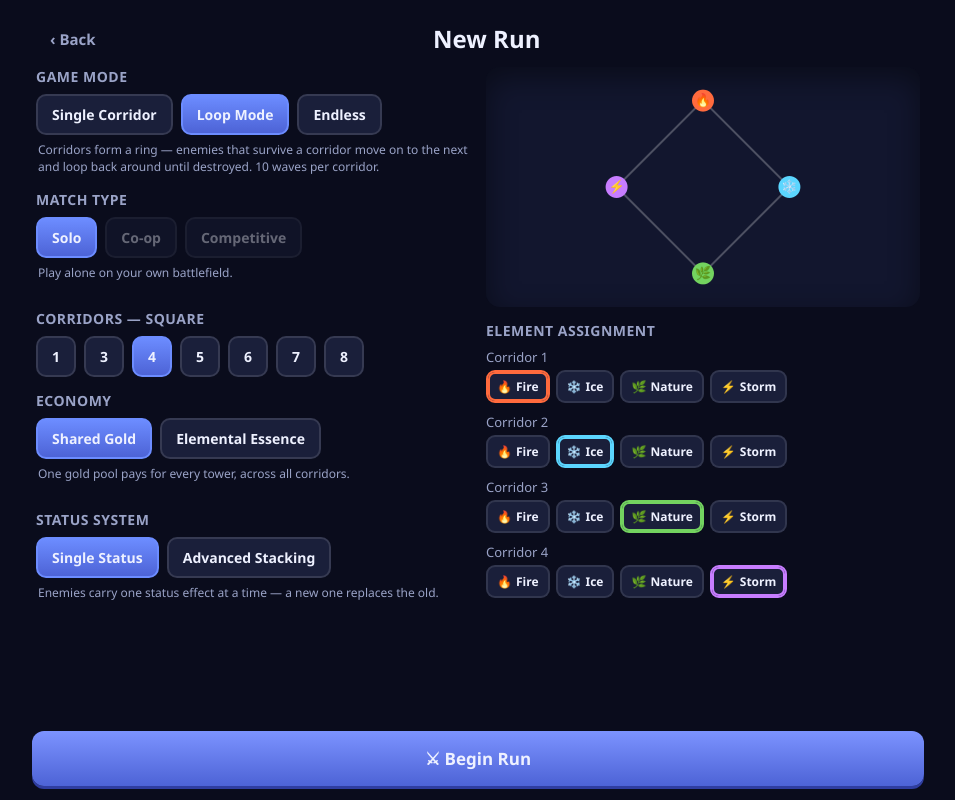
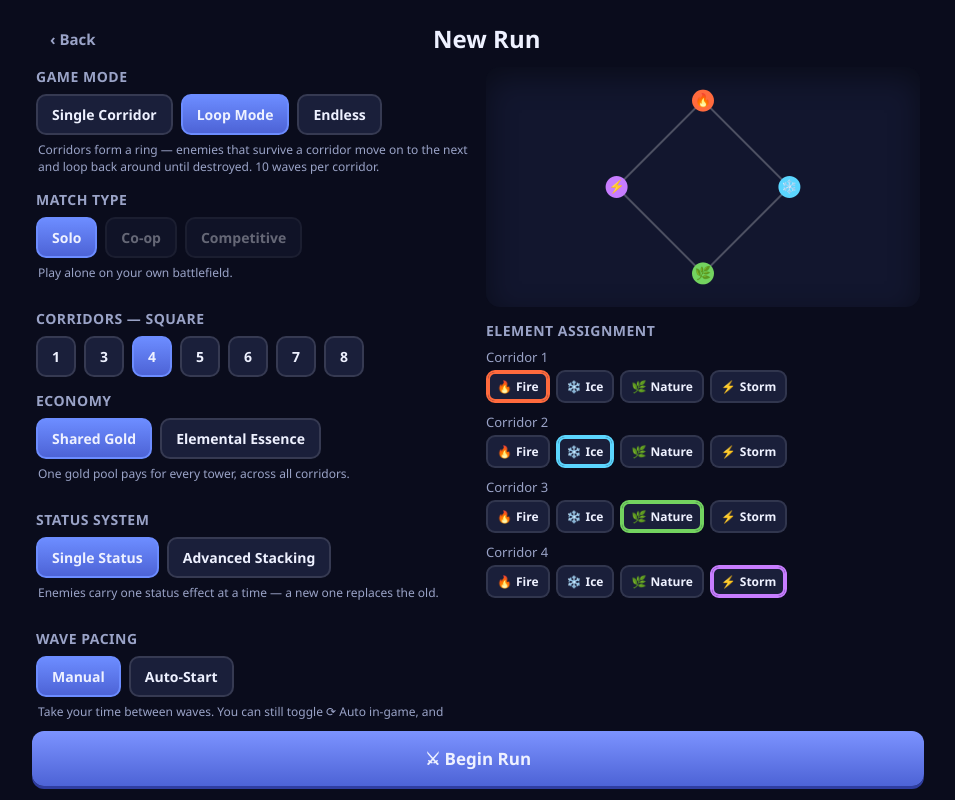
Before and after one commit to Arthaeris/Circle-TD, a plain HTML site: page index.html in a window 1280 px wide. Both pictures are taken after a click on the button "New Run". Shown: the whole page, without its empty margins (162-1117 px from the left). Drawn offline with Linux system fonts and the light colour scheme; files whose address does not match are found by name.

Commit message:
Update index.html

```diff
--- a/index.html
+++ b/index.html
@@ -99,6 +99,14 @@
             </div>
             <p class="setup-desc" id="desc-status"></p>
           </div>
+          <div class="setup-section">
+            <h3>Wave Pacing</h3>
+            <div class="row">
+              <button class="chip" data-pacing="manual">Manual</button>
+              <button class="chip" data-pacing="auto">Auto-Start</button>
+            </div>
+            <p class="setup-desc" id="desc-pacing"></p>
+          </div>
         </div>
         <div class="setup-right">
           <div class="preview-box"><canvas id="preview-canvas"></canvas></div>
@@ -122,6 +130,7 @@
     </div>
     <div id="game-stage">
       <canvas id="game-canvas"></canvas>
+      <div id="boss-bar"><span id="boss-name"></span><div class="bb-track"><div id="boss-fill"></div></div></div>
       <div id="transition"><div class="cloud left"></div><div class="cloud right"></div></div>
       <div id="screen-flash"></div>
       <div id="enemy-overview" class="overlay-panel"></div>
@@ -140,6 +149,7 @@
     <div id="quick-wave-controls">
       <div id="wave-preview"></div>
       <button id="quick-start-wave" class="btn primary">▶ Start Wave</button>
+      <button id="quick-auto-wave" class="btn ghost" aria-label="Toggle automatic wave start">⟳ Auto</button>
       <button id="quick-speed-cycle" class="btn ghost">×1</button>
     </div>
     <div id="pause-overlay" class="modal-overlay">
```
